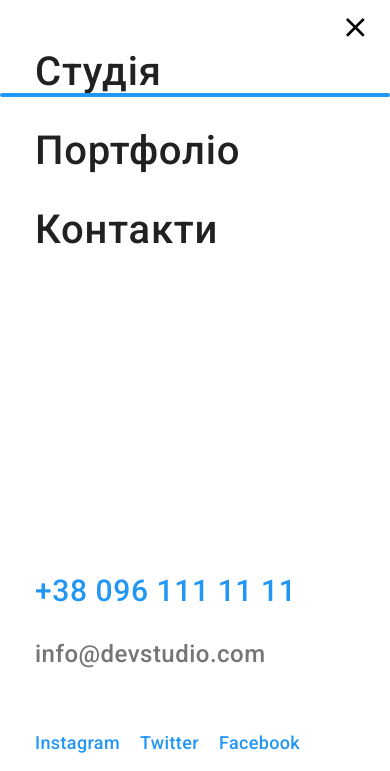
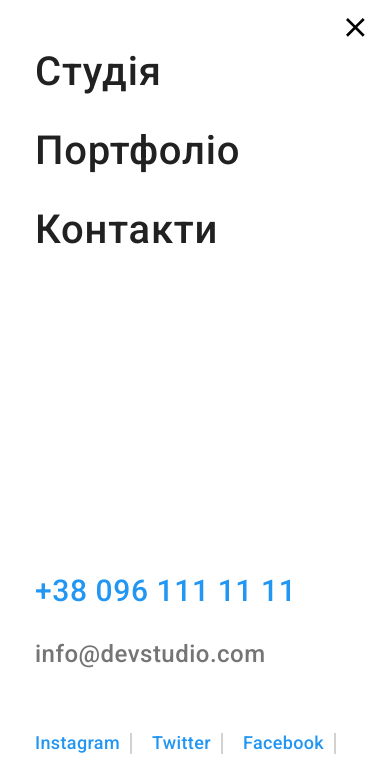
Before and after one commit to Inna-Olkhovskaya/goit-markup-hw-08, a plain HTML site: page index.html in a window 390 px wide. Both pictures are taken after a click on the button 355 px from the left and 30 px from the top of the page. Shown: the top 771 px of the page. Drawn offline with nearby package versions, Linux system fonts and the light colour scheme.

Commit message:
HW#8 Studio page _finished
Для здачі домашнього завдання достатньо зробити адаптивну верстку головної сторінки (index.html).
Проект
«A1» Використовується методологія BEM.

«A2» Використовується препроцесор SASS.

«A3» У файлах index.html і portfolio.html підключений мініфікованний файл стилів main.min.css з папки css.

«A4» При перегляді сторінки на будь-якому пристрої шириною від 480px, не з'являється горизонтальна смуга прокручування.

«A5» Скрипт мобільного меню підключений в HTML окремим файлом mobile-menu.js.

Розмітка
«B1» У всіх сторінок в блоці <head> є метатег viewport.

«B2» Всі фонові і контентні растрові зображення - респонсивні і підтримують екрани щільністю x1 і x2.

«B3» Для респонсивних фонових зображень використані медіа-функціі min-device-pixel-ratio і min-resolution.

«B4» Виконана розмітка мобільного меню.

Оформлення
«C1» При написанні стилів використаний Mobile First підхід і медіа-функція (min-width: ).

«C2» Стилі, необхідні тільки у певному проміжку, закриті в медіа-запити (min-width: ) and (max-width: ) або тільки (max-width: ).

«C3» В медіа-запитах відсутнє зайве дублювання стилів.

«C4» Верстка виконана щодо трьох точок перелому: 480px, 768px і 1200px.

«C5» Виконано оформлення мобільного меню.

```diff
--- a/index.html
+++ b/index.html
@@ -61,7 +61,7 @@
             </svg>
           </button>
           <ul class="mob-menu__list list">
-            <li class="mob-menu__item"><a class="mob-menu__link current" href="./index.html">Студія</a></li>
+            <li class="mob-menu__item"><a class="mob-menu__link" href="./index.html">Студія</a></li>
             <li class="mob-menu__item"><a class="mob-menu__link" href="./portfolio.html">Портфоліо</a></li>
             <li class="mob-menu__item"><a class="mob-menu__link" href="./index.html">Контакти</a></li>
           </ul>
--- a/sass/components/_mobile-menu.scss
+++ b/sass/components/_mobile-menu.scss
@@ -133,6 +133,15 @@
   margin: 0;
   padding: 0;
   list-style: none;
+
+  &__item:not(:last-child)::after {
+    content: "";
+    width: 22px;
+    height: 0px;
+    border: 1px solid rgba(33, 33, 33, 0.2);
+    transform: rotate(90deg);
+    margin-left: 10px;
+  }
 }
 
 .mob-menu-soc__link {
```
Also changed, not shown: css/main.css, css/main.min.css, 2 other files.
